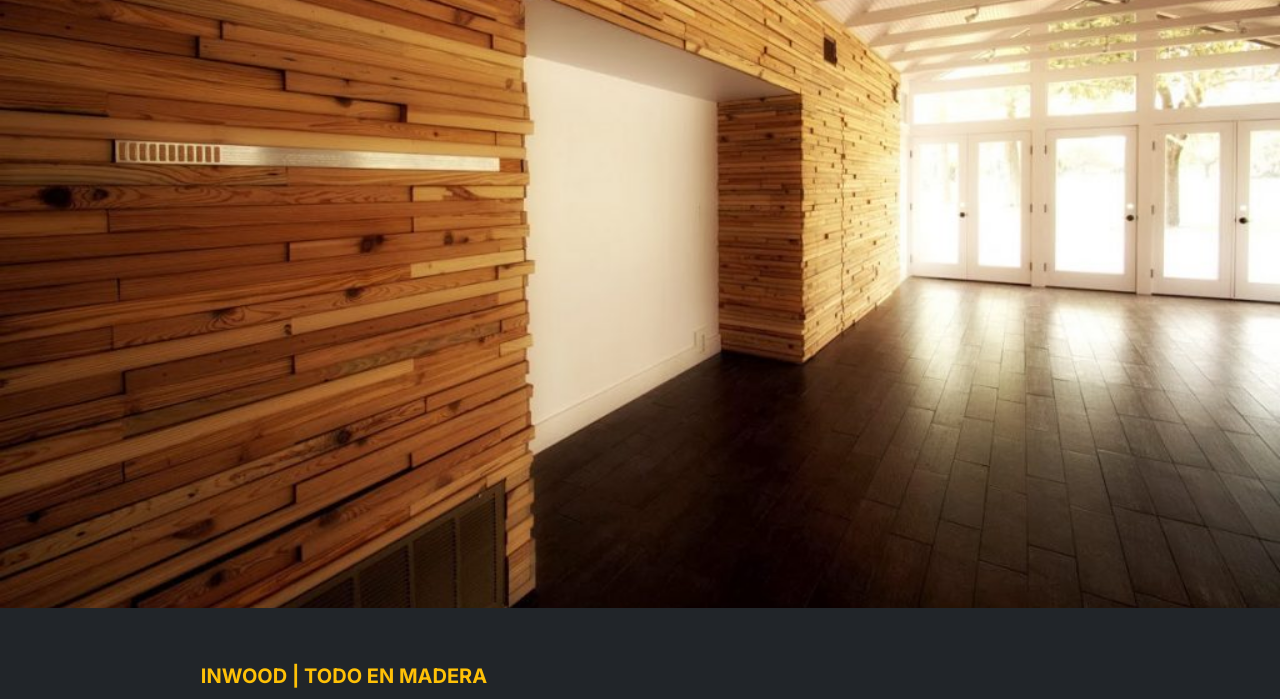
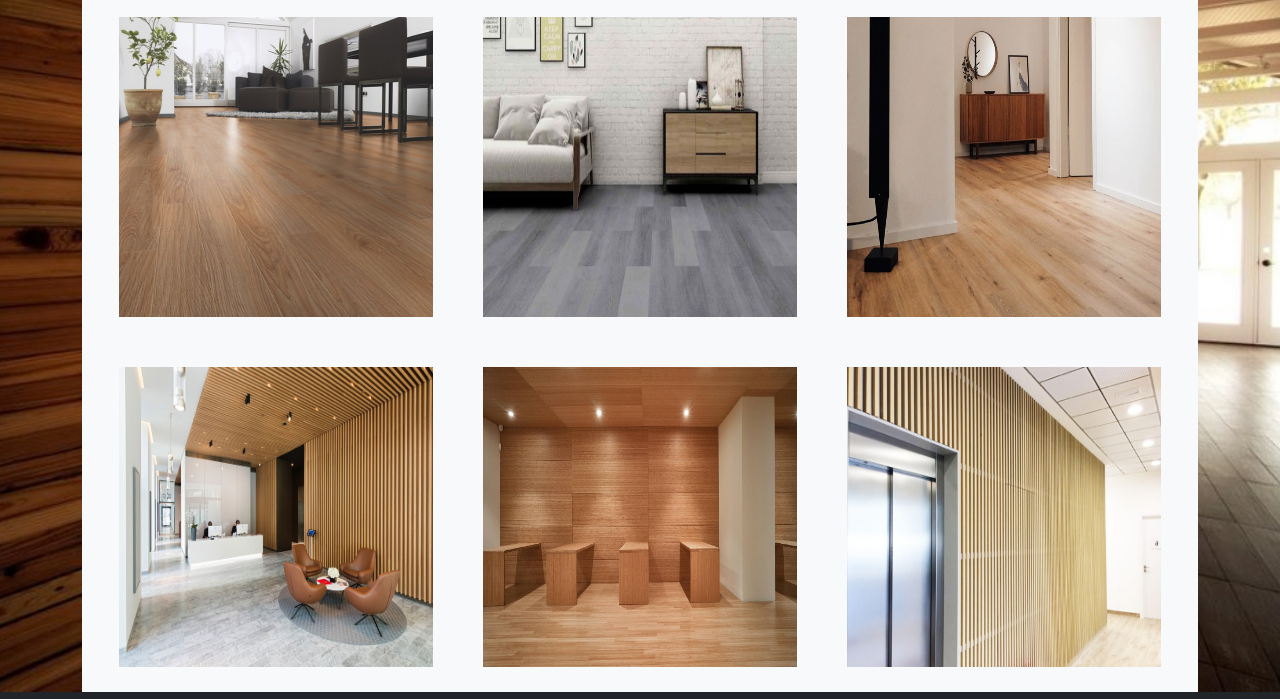
Before and after one commit to cabreraluis12/coder-cabrera-luis-alberto, a plain HTML site: page pages/galeria.html in a window 1280 px wide. Shown: the part 270-969 px from the top of the page. Drawn offline with nearby package versions, Linux system fonts and the light colour scheme.

Commit message:
actualizacion de pagina Galeria

```diff
--- a/css/styles.css
+++ b/css/styles.css
@@ -22,7 +22,7 @@
 .bg-body{
     width: auto;
     height: auto;
-    opacity: 0.8;
+    opacity: 0.9;
 
 }
 
@@ -112,9 +112,16 @@ body:before{
     font-family: 'Inter', sans-serif;
 }
 
-.img{
-    width: 15rem;;
-    height: 15rem;
+#contenedor .col-lg-4{
+    padding: 25px;
+    margin: 0 !important;
+
+}
+
+#contenedor img{
+    width: 100%;
+    height: 300px;
+
 }
 
 
--- a/pages/galeria.html
+++ b/pages/galeria.html
@@ -61,7 +61,7 @@
     <!--Contenido principal de Galeria-->
     <main>
         <div class="bgGaleria">
-            <div class="container">
+            <div class="container" id="contenedor">
                 <div class="row">
                     <div class="col-xs-12 col-md-12 col-lg-12 text-center aling-item-center">
                         <br>
@@ -74,11 +74,31 @@
                         <h1 class="animate__animated animate__bounceInLeft bg-dark bg-body fuente text-center ">
                             Galeria
                         </h1>
-                        <section class="col-xs-12 col-md-12 col-lg-12">
-                            <h1>
+                    <div class="container animate__animated animate__bounceInLeft bg-light">
 
-                            </h1>
-                        </section>
+                        <div class="row">
+
+                            <div class="col-lg-4 col-md-6 col-sm-12">
+                                <img src="../images/galeria/piso-flotante.jpg" alt="piso flotante">
+                            </div>
+                            <div class="col-lg-4 col-md-6 col-sm-12">
+                                <img src="../images/galeria/piso-flotante-1.jpeg" alt="piso flotante gris">
+                            </div>
+                            <div class="col-lg-4 col-md-6 col-sm-12">
+                                <img src="../images/galeria/piso-flotante-2.jpg" alt="piso flotante alta gama">
+                            </div>
+                            <div class="col-lg-4 col-md-6 col-sm-12">
+                                <img src="../images/galeria/revestimiento-interior-hotel.jpg" alt="revestimiento interior hotel">
+                            </div>
+                            <div class="col-lg-4 col-md-6 col-sm-12">
+                                <img src="../images/galeria/revestimiento-madera-pared.jpg" alt=" revestimiento de madera en pared">                                </div>
+                            <div class="col-lg-4 col-md-6 col-sm-12">
+                                <img src="../images/galeria/revestimiento-pared-interior.jpg" alt="revestimiento interior">
+                            </div>
+
+                        </div>
+
+                    </div>
                     </div>
 
                 </div>
```
Also changed, not shown: images/galeria/piso-flotante-1.jpeg (added), images/galeria/piso-flotante-2.jpg (added), images/galeria/piso-flotante.jpg (added), images/galeria/revestimiento-interior-hotel.jpg (added), images/galeria/revestimiento-madera-pared.jpg (added), images/galeria/revestimiento-pared-interior.jpg (added).
